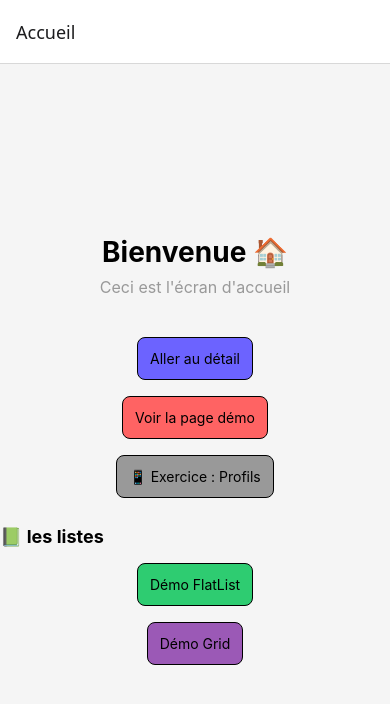
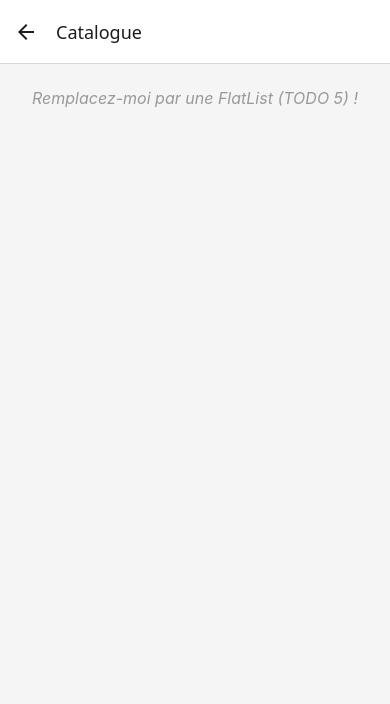
Before and after one commit to samir0067/ynov-learn, a React Native app: screen /Catalog in a window 390 px wide. Shown: the top 704 px of the page. Built offline with nearby package versions, Linux system fonts and the light colour scheme.

Commit message:
feat(créneau-3): exercice catalogue produits en grille (version TODO)

```diff
--- a/App.tsx
+++ b/App.tsx
@@ -6,6 +6,7 @@ import DemoScreen from './src/screens/DemoScreen';
 import ProfileScreen from './src/screens/ProfileScreen';
 import FlatListDemoScreen from './src/screens/FlatListDemoScreen';
 import GridDemoScreen from './src/screens/GridDemoScreen';
+import CatalogScreen from './src/screens/CatalogScreen';
 
 const Stack = createNativeStackNavigator();
 
@@ -19,6 +20,8 @@ export default function App() {
         <Stack.Screen name='Profile' component={ProfileScreen} options={{ title: "Profils" }} />
         <Stack.Screen name="FlatListDemo" component={FlatListDemoScreen} options={{ title: "Démo FlatList" }} />
         <Stack.Screen name="GridDemo" component={GridDemoScreen} options={{ title: "Démo Grid" }} />
+        <Stack.Screen name="Catalog" component={CatalogScreen} options={{ title: "Catalogue" }}
+/>
       </Stack.Navigator>
     </NavigationContainer>
   );
--- /dev/null
+++ b/src/screens/CatalogScreen.tsx
@@ -0,0 +1,195 @@
+import { View, Text, StyleSheet, Dimensions } from "react-native";
+import { COLORS } from "../constants/colors";
+
+const SCREEN_WIDTH = Dimensions.get("window").width;
+const CARD_WIDTH = (SCREEN_WIDTH - 16 * 2 - 12) / 2;
+
+const PRODUCTS = [
+  {
+    id: "1",
+    name: "Casque Audio Pro",
+    price: "89,99 €",
+    image: "https://picsum.photos/seed/headphones/300/300",
+    badge: "🔥 Populaire",
+    badgeColor: "#FF6584",
+  },
+  {
+    id: "2",
+    name: "Montre Connectée",
+    price: "199,99 €",
+    image: "https://picsum.photos/seed/watch/300/300",
+    badge: "⭐ Nouveau",
+    badgeColor: "#6C63FF",
+  },
+  {
+    id: "3",
+    name: "Enceinte Bluetooth",
+    price: "49,99 €",
+    image: "https://picsum.photos/seed/speaker/300/300",
+    badge: "💰 Promo",
+    badgeColor: "#2ECC71",
+  },
+  {
+    id: "4",
+    name: "Clavier Mécanique",
+    price: "129,99 €",
+    image: "https://picsum.photos/seed/keyboard/300/300",
+    badge: "🔥 Populaire",
+    badgeColor: "#FF6584",
+  },
+  {
+    id: "5",
+    name: "Souris Gaming",
+    price: "59,99 €",
+    image: "https://picsum.photos/seed/mouse/300/300",
+    badge: "⭐ Nouveau",
+    badgeColor: "#6C63FF",
+  },
+  {
+    id: "6",
+    name: "Webcam 4K",
+    price: "79,99 €",
+    image: "https://picsum.photos/seed/webcam/300/300",
+    badge: "💰 Promo",
+    badgeColor: "#2ECC71",
+  },
+];
+
+function ProductCard({ product }: { product: (typeof PRODUCTS)[0] }) {
+  return (
+    <View style={styles.card}>
+
+      <Text style={styles.placeholder}>✏️ {product.name}</Text>
+
+      {/* TODO 1 : Afficher l'image du produit
+          → Composant : Image
+          → source={{ uri: product.image }}
+          → style={styles.productImage}
+          (Supprimez le <Text> placeholder au-dessus quand ça marche) */}
+
+
+      {/* TODO 2 : Afficher le badge en haut à droite de l'image
+          → Une View avec 2 styles : styles.badge ET { backgroundColor: product.badgeColor }
+            Astuce : style={[styles.badge, { backgroundColor: product.badgeColor }]}
+          → Dedans un Text style={styles.badgeText} avec product.badge */}
+
+
+      {/* TODO 3 : Afficher le nom et le prix du produit
+          → Une View avec style={styles.cardInfo}
+          → Dedans 2 Text :
+             - product.name  → styles.productName (ajoutez numberOfLines={1})
+             - product.price → styles.productPrice */}
+
+
+      {/* TODO 4 : Ajouter le bouton "Ajouter 🛒"
+          → Une View avec style={styles.cardButton}
+          → Dedans : <Button label="Ajouter 🛒" onPress={() => {}} /> */}
+
+    </View>
+  );
+}
+
+export default function CatalogScreen() {
+  return (
+    <View style={styles.screen}>
+      {/* TODO 5 : Remplacer ce Text par une FlatList
+          → Supprimez le <Text> ci-dessous
+          → Ajoutez une FlatList avec :
+             - data={PRODUCTS}
+             - keyExtractor={(item) => item.id}
+             - renderItem={({ item }) => <ProductCard product={item} />}
+             - numColumns={2}
+             - columnWrapperStyle={styles.row}
+             - ListHeaderComponent = le bloc header ci-dessous (copiez-le) :
+               <View style={styles.headerContainer}>
+                 <Text style={styles.headerTitle}>🛍️ Boutique Tech</Text>
+                 <Text style={styles.headerSubtitle}>{PRODUCTS.length} produits disponibles</Text>
+               </View>
+      */}
+      <Text style={styles.placeholder}>
+        Remplacez-moi par une FlatList (TODO 5) !
+      </Text>
+    </View>
+  );
+}
+
+const styles = StyleSheet.create({
+  screen: {
+    flex: 1,
+    backgroundColor: COLORS.background,
+  },
+  placeholder: {
+    padding: 24,
+    textAlign: "center",
+    fontSize: 16,
+    color: COLORS.gray,
+    fontStyle: "italic",
+  },
+  headerContainer: {
+    padding: 16,
+    paddingBottom: 8,
+  },
+  headerTitle: {
+    fontSize: 26,
+    fontWeight: "bold",
+    color: COLORS.black,
+  },
+  headerSubtitle: {
+    fontSize: 14,
+    color: COLORS.gray,
+    marginTop: 4,
+  },
+  row: {
+    justifyContent: "space-between",
+    paddingHorizontal: 16,
+    marginBottom: 12,
+  },
+  card: {
+    width: CARD_WIDTH,
+    backgroundColor: COLORS.white,
+    borderRadius: 16,
+    overflow: "hidden",
+    shadowColor: COLORS.black,
+    shadowOffset: { width: 0, height: 4 },
+    shadowOpacity: 0.1,
+    shadowRadius: 8,
+    elevation: 4,
+  },
+  productImage: {
+    width: "100%",
+    height: CARD_WIDTH,
+    borderTopLeftRadius: 16,
+    borderTopRightRadius: 16,
+  },
+  badge: {
+    position: "absolute",
+    top: 8,
+    right: 8,
+    paddingHorizontal: 8,
+    paddingVertical: 4,
+    borderRadius: 8,
+  },
+  badgeText: {
+    color: COLORS.white,
+    fontSize: 10,
+    fontWeight: "bold",
+  },
+  cardInfo: {
+    padding: 10,
+  },
+  productName: {
+    fontSize: 14,
+    fontWeight: "bold",
+    color: COLORS.black,
+  },
+  productPrice: {
+    fontSize: 16,
+    fontWeight: "bold",
+    color: COLORS.primary,
+    marginTop: 4,
+  },
+  cardButton: {
+    paddingHorizontal: 10,
+    paddingBottom: 10,
+  },
+});
--- a/src/screens/HomeScreen.tsx
+++ b/src/screens/HomeScreen.tsx
@@ -12,27 +12,12 @@ export default function HomeScreen({navigation}: Props) {
             <Text style={styles.title}>Bienvenue 🏠</Text>
             <Text style={styles.subtitle}>Ceci est l'écran d'accueil</Text>
             <Button label="Aller au détail" onPress={() => navigation.navigate("Detail")} />
-            <Button
-                label="Voir la page démo"
-                color={COLORS.secondary}
-                onPress={() => navigation.navigate("Demo")}
-            />
-            <Button
-                label="📱 Exercice : Profils"
-                onPress={() => navigation.navigate("Profile")}
-                color={COLORS.gray}
-            />
-                  <Text style={styles.sectionTitle}>📗 les listes</Text>
-      <Button
-        label="Démo FlatList"
-        onPress={() => navigation.navigate("FlatListDemo")}
-        color="#2ECC71"
-      />
-      <Button
-        label="Démo Grid"
-        onPress={() => navigation.navigate("GridDemo")}
-        color="#9B59B6"
-      />
+            <Button label="Voir la page démo" color={COLORS.secondary} onPress={() => navigation.navigate("Demo")} />
+            <Button label="📱 Exercice : Profils" onPress={() => navigation.navigate("Profile")} color={COLORS.gray}/>
+            <Text style={styles.sectionTitle}>📗 les listes</Text>
+            <Button label="Démo FlatList" onPress={() => navigation.navigate("FlatListDemo")} color="#2ECC71"/>
+            <Button label="Démo Grid" onPress={() => navigation.navigate("GridDemo")} color="#9B59B6" />
+            <Button label="🛒 Exercice : Catalogue" onPress={() => navigation.navigate("Catalog")} color="#E74C3C"/>
         </View>
     )
 }
```
